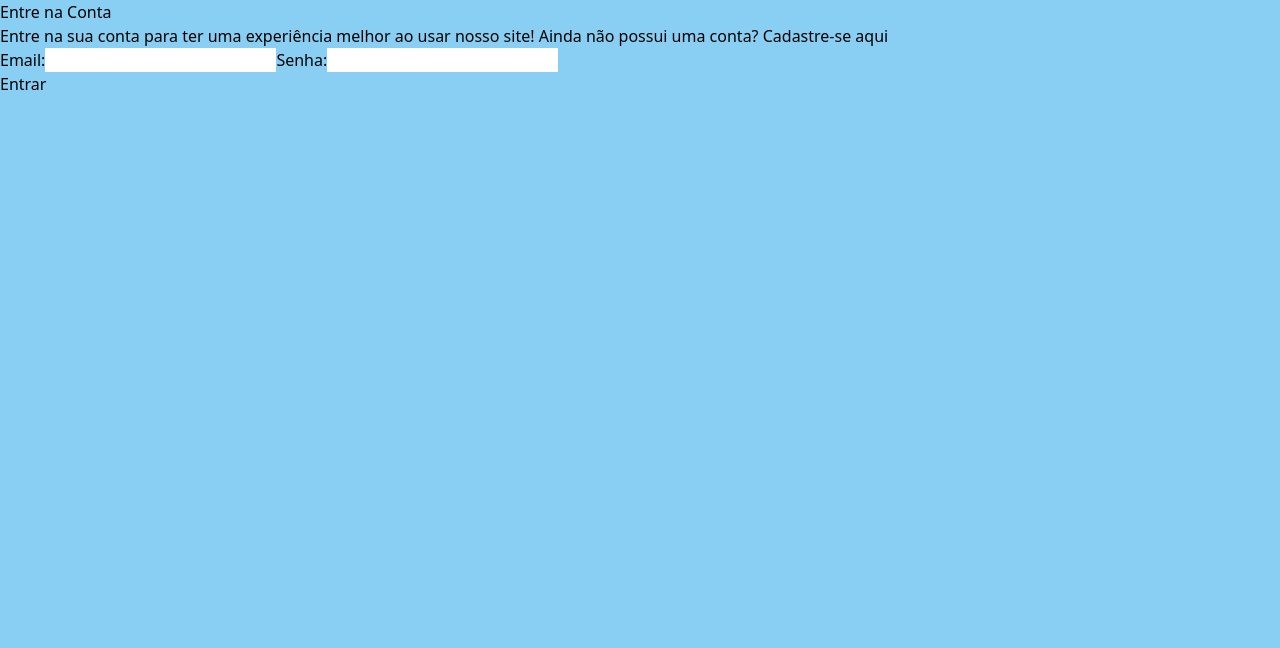
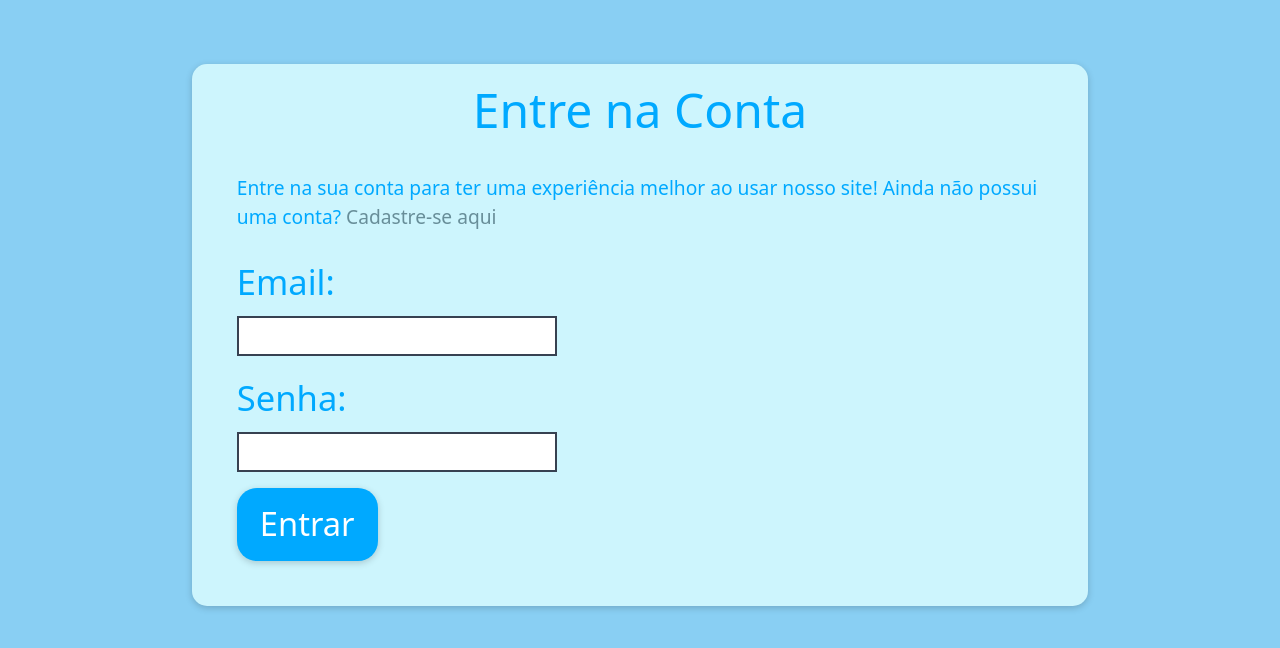
Before and after one commit to felipesora/sprint4-frontend, a Next.js app in the folder carro-seguro/: page / in a window 1280 px wide. Shown: the top 648 px of the page. Built offline with nearby package versions, Linux system fonts and the light colour scheme.

Commit message:
Estilização da página de login

```diff
--- a/carro-seguro/src/app/globals.css
+++ b/carro-seguro/src/app/globals.css
@@ -44,7 +44,7 @@ header {
 .div_botoes_cabecalho {
   @apply flex items-center gap-2;
 }
-/Menu/
+/*Menu*/
 .ul_links {
     @apply flex list-none gap-[2%] pb-[1%] bg-[var(--cor-principal)] mb-[1%];
 }
@@ -271,3 +271,50 @@ footer {
 .link_github:hover::after {
     @apply w-full left-0 bg-[var(--cor-principal)];
 }
+
+/* Login */
+
+.container_login{
+    @apply bg-[var(--cor-quartenaria)] max-w-[70vw] mx-auto mt-[5%] rounded-[15px] shadow-[0px_2px_7px_rgba(0,0,0,0.185)];
+}
+
+.titulo_form {
+    @apply text-[var(--cor-principal)] text-center p-[10px] text-[3em];
+}
+
+.div_texto_login {
+    @apply mt-[2%] mx-[5%] text-[var(--cor-principal)] text-[1.2em] font-normal pb-[5%];
+}
+
+.link_form {
+    @apply relative no-underline text-[#688E99] transition-all duration-300 ease-in-out;
+}
+
+.link_form::after {
+    content: '';
+    @apply absolute w-0 h-[2px] block mt-[1px] right-0 bg-[#688E99] transition-all duration-300 ease-in-out;
+}
+
+.link_form:hover::after {
+    @apply w-full left-0 bg-[#688E99];
+}
+
+form {
+    @apply mt-[3%];
+}
+
+.texto_form {
+    @apply flex text-[1.8em] mt-[2%];
+}
+
+.input_login {
+    @apply w-[25vw] h-[5vh] text-[1.3em] pl-[1%] mt-[1%] border-2 border-gray-700;
+}
+
+.button {
+    @apply bg-[var(--cor-principal)] border-none text-white text-[1.7em] mt-[2%] p-[1.5%] w-[11vw] rounded-[20px] shadow-[0px_2px_7px_rgba(0,0,0,0.185)] transition-transform duration-300 ease-in-out;
+}
+
+.button:hover {
+    @apply scale-[1.1];
+}
```
